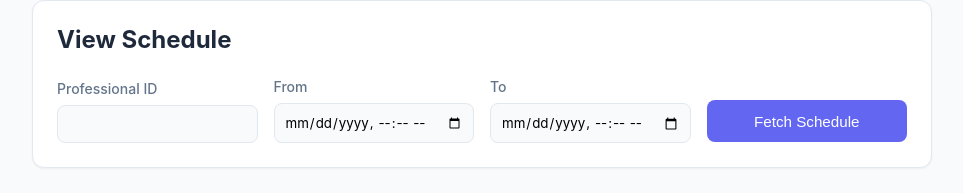
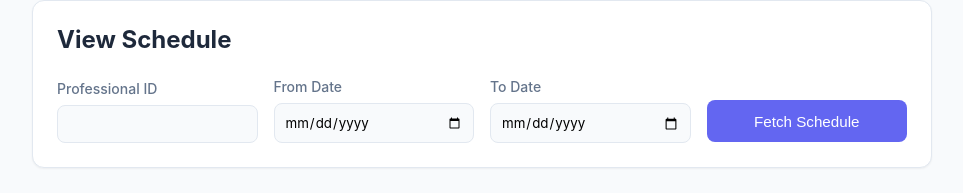
Before and after one commit to josephselwin/service-scheduler-ui, a React (Vite) app: page / in a window 1280 px wide. Shown: the part 227-420 px from the top of the page, without its empty margins (158-1121 px from the left). Built offline with nearby package versions, Linux system fonts and the light colour scheme; no server answers.

Commit message:
Enhancement: Use date-only inputs for schedule search

```diff
--- a/src/components/ScheduleView.jsx
+++ b/src/components/ScheduleView.jsx
@@ -21,8 +21,8 @@ const ScheduleView = () => {
         try {
             const response = await serviceSchedulerApi.getProfessionalSchedule(
                 filter.professionalId,
-                filter.from,
-                filter.to
+                `${filter.from}T00:00:00`,
+                `${filter.to}T23:59:59`
             );
             setAppointments(response.data);
         } catch (err) {
@@ -71,9 +71,9 @@ const ScheduleView = () => {
                         />
                     </div>
                     <div className="form-group" style={{ marginBottom: 0 }}>
-                        <label className="form-label">From</label>
+                        <label className="form-label">From Date</label>
                         <input
-                            type="datetime-local"
+                            type="date"
                             className="form-input"
                             value={filter.from}
                             onChange={e => setFilter({ ...filter, from: e.target.value })}
@@ -81,9 +81,9 @@ const ScheduleView = () => {
                         />
                     </div>
                     <div className="form-group" style={{ marginBottom: 0 }}>
-                        <label className="form-label">To</label>
+                        <label className="form-label">To Date</label>
                         <input
-                            type="datetime-local"
+                            type="date"
                             className="form-input"
                             value={filter.to}
                             onChange={e => setFilter({ ...filter, to: e.target.value })}
```
